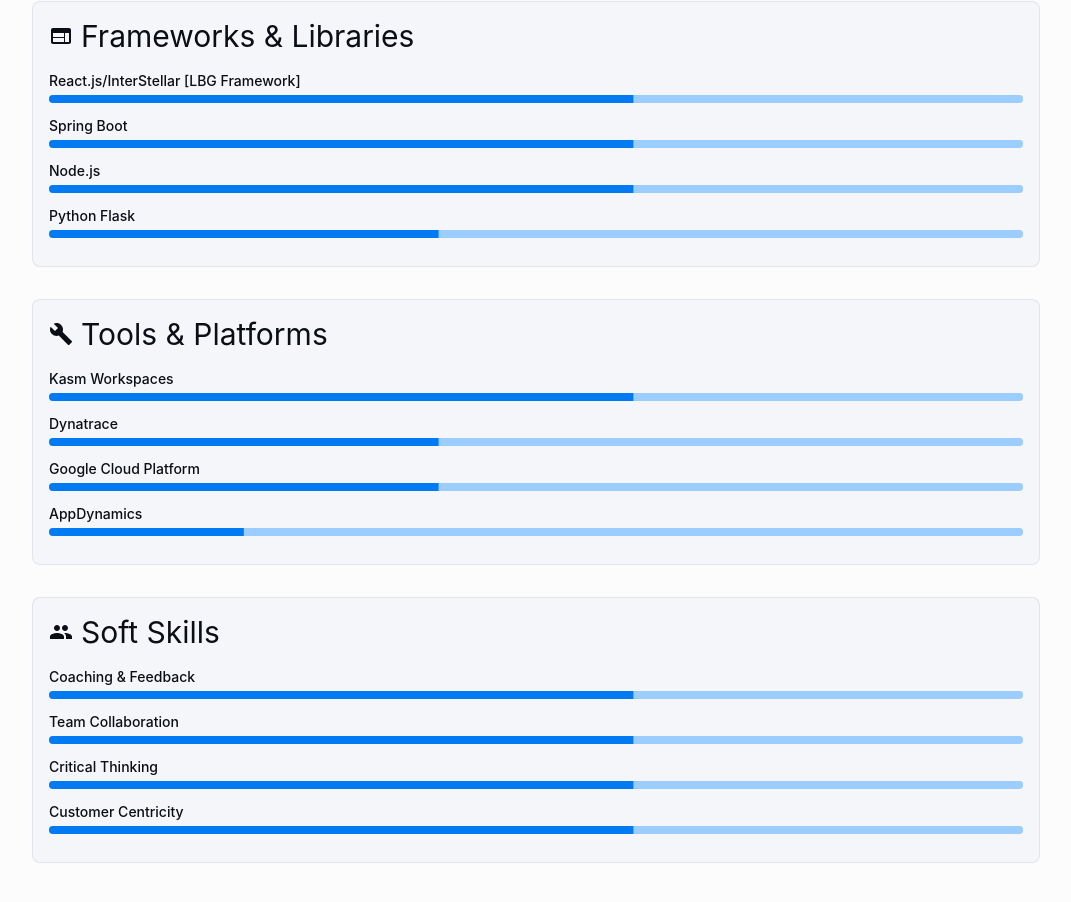
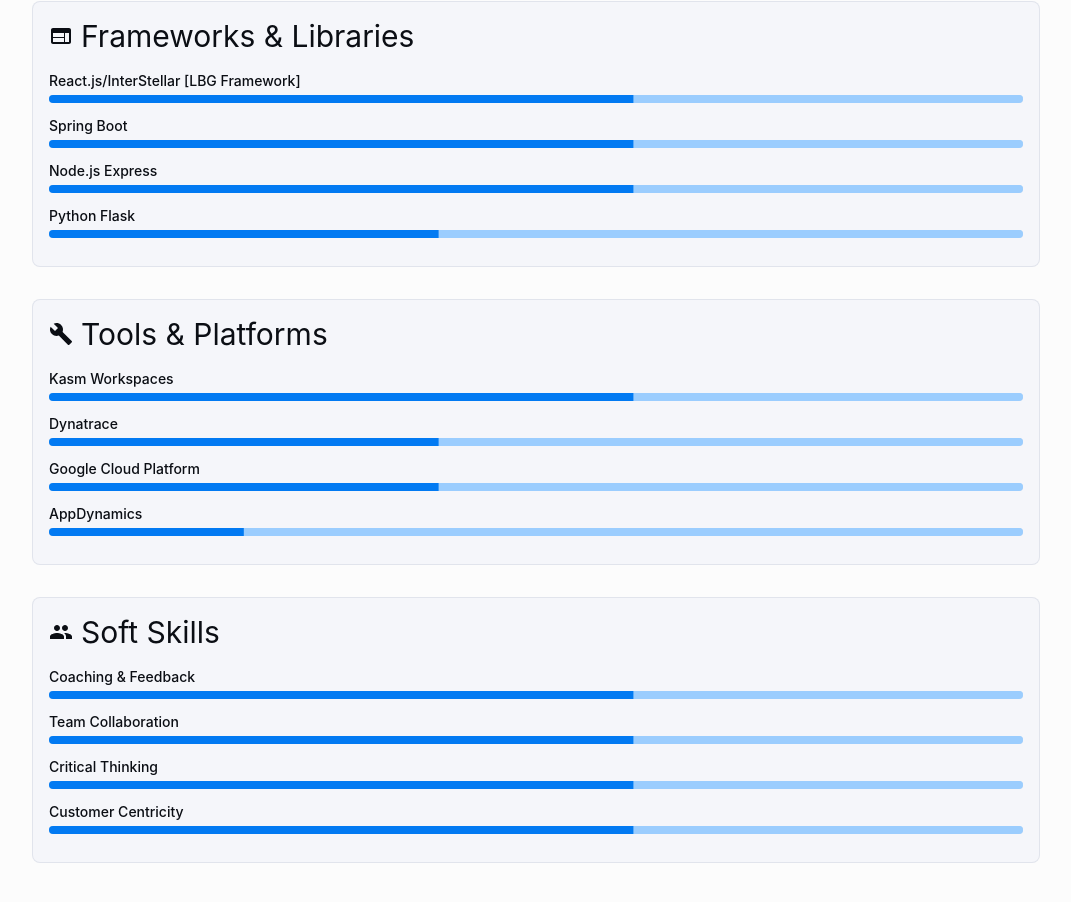
Before and after one commit to AlexRanda11/landing-page, a React (Vite) app: page /#/resume in a window 1280 px wide. Shown: the part 989-1891 px from the top of the page, without its empty margins (104-1175 px from the left). Built offline with nearby package versions, Linux system fonts and the light colour scheme.

Commit message:
Updated Homepage images + Node.js skill

```diff
--- a/src/components/highlights/Highlights.ts
+++ b/src/components/highlights/Highlights.ts
@@ -1,6 +1,6 @@
 const cardData = [
     {
-      img: 'public/assets/images/innovation-fair.jpg',
+      img: '/landing-page/assets/images/innovation-fair.jpg',
       tag: 'University',
       title: 'UOWD Innovation Fair 2018 - Second Place Winner',
       description:
--- a/src/components/skillCard/SkillCard.ts
+++ b/src/components/skillCard/SkillCard.ts
@@ -54,7 +54,7 @@
                 description: 'Deep expertise in building scalable microservices and RESTful APIs with Spring Boot.'
             },
             {
-                name: 'Node.js',
+                name: 'Node.js Express',
                 proficiency: 60,
                 description: 'Proficient with Express.js and building robust backend services.'
             },
```
Also changed, not shown: public/assets/images/profile-image.png (renamed from public/assets/images/1772060139761.png).
